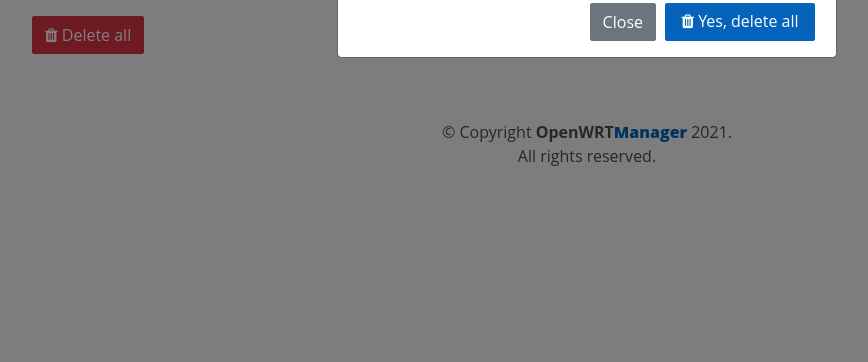
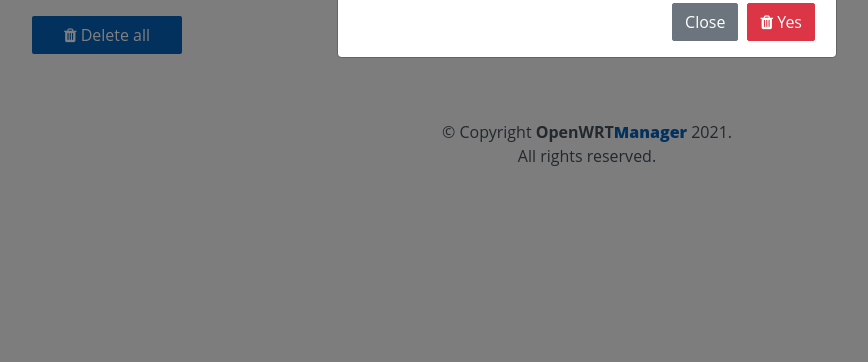
Before and after one commit to Dooole/wrtcloud, a Django app: page / in a window 1280 px wide, after a click on "Delete all". Shown: the part 438-800 px from the top of the page, without its empty margins (53-921 px from the left). Run offline with Django 3.2, Linux system fonts and the light colour scheme; the visitor is signed in with stand-in values (Sample User, id 1); data that the repository does not hold is empty; some libraries are stand-ins or nearby versions.

Commit message:
Set danger button for confirmation only

```diff
--- a/wrtapp/templates/device/index.html
+++ b/wrtapp/templates/device/index.html
@@ -31,7 +31,7 @@
 {% if is_administrator %}
 <div class="contact-form">
     <!-- Button trigger modal -->
-    <button class="btn btn-danger" data-toggle="modal" data-target="#exampleModalCenter"><i class="fa fa-trash"></i> Delete all</button>
+    <button class="btn btn-primary" data-toggle="modal" data-target="#exampleModalCenter"><i class="fa fa-trash"></i> Delete all</button>
     <!-- Modal -->
     <div class="modal fade" id="exampleModalCenter" tabindex="-1" role="dialog" aria-labelledby="exampleModalCenterTitle" aria-hidden="true">
       <div class="modal-dialog modal-dialog-centered" role="document">
@@ -47,7 +47,7 @@
           </div>
           <div class="modal-footer">
             <button type="button" class="btn btn-secondary" data-dismiss="modal">Close</button>
-            <a href="/wrtapp/device/deleteall" type="button" class="btn btn-primary"><i class="fa fa-trash"></i> Yes, delete all </a>
+            <a href="/wrtapp/device/deleteall" type="button" class="btn btn-danger"><i class="fa fa-trash"></i> Yes </a>
           </div>
         </div>
       </div>
--- a/wrtapp/templates/log/index.html
+++ b/wrtapp/templates/log/index.html
@@ -33,7 +33,7 @@
 {% if is_administrator %}
 <div class="contact-form">
 <!-- Button trigger modal -->
-<button class="btn btn-danger" data-toggle="modal" data-target="#exampleModalCenter"><i class="fa fa-trash"></i> Delete all</button>
+<button class="btn btn-primary" data-toggle="modal" data-target="#exampleModalCenter"><i class="fa fa-trash"></i> Delete all</button>
 <!-- Modal -->
 <div class="modal fade" id="exampleModalCenter" tabindex="-1" role="dialog" aria-labelledby="exampleModalCenterTitle" aria-hidden="true">
   <div class="modal-dialog modal-dialog-centered" role="document">
@@ -49,7 +49,7 @@
       </div>
       <div class="modal-footer">
         <button type="button" class="btn btn-secondary" data-dismiss="modal">Close</button>
-        <a href="/wrtapp/log/deleteall" type="button" class="btn btn-primary"><i class="fa fa-trash"></i> Yes, delete all </a>
+        <a href="/wrtapp/log/deleteall" type="button" class="btn btn-danger"><i class="fa fa-trash"></i> Yes </a>
       </div>
     </div>
   </div>
--- a/wrtapp/templates/stats/index.html
+++ b/wrtapp/templates/stats/index.html
@@ -39,7 +39,7 @@
 {% if is_administrator %}
 <div class="contact-form">
     <!-- Button trigger modal -->
-    <button class="btn btn-danger" data-toggle="modal" data-target="#exampleModalCenter"><i class="fa fa-trash"></i> Delete all</button>
+    <button class="btn btn-primary" data-toggle="modal" data-target="#exampleModalCenter"><i class="fa fa-trash"></i> Delete all</button>
     <!-- Modal -->
     <div class="modal fade" id="exampleModalCenter" tabindex="-1" role="dialog" aria-labelledby="exampleModalCenterTitle" aria-hidden="true">
       <div class="modal-dialog modal-dialog-centered" role="document">
@@ -55,7 +55,7 @@
           </div>
           <div class="modal-footer">
             <button type="button" class="btn btn-secondary" data-dismiss="modal">Close</button>
-            <a  href="/wrtapp/statistics/deleteall" type="button" class="btn btn-primary"><i class="fa fa-trash"></i> Yes, delete all</a>
+            <a  href="/wrtapp/statistics/deleteall" type="button" class="btn btn-danger"><i class="fa fa-trash"></i> Yes</a>
           </div>
         </div>
       </div>
```
